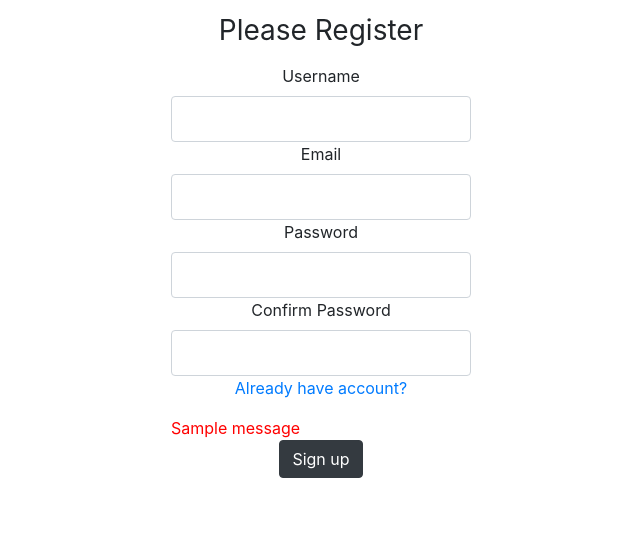
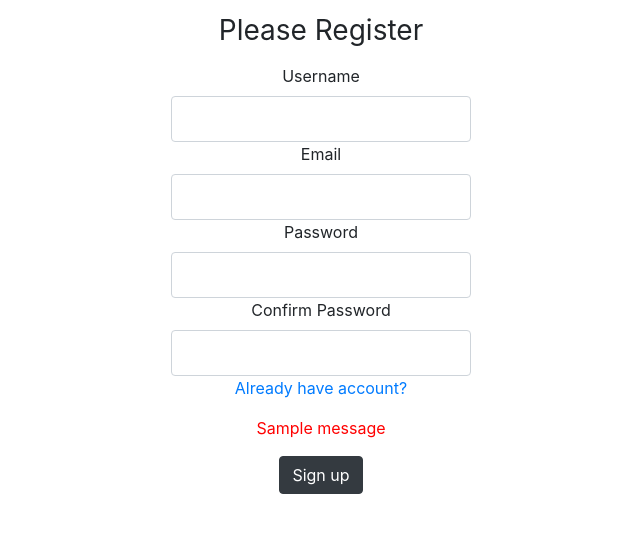
Before and after one commit to vwong175/cse312_group, a Flask app: page /signup/ in a window 1280 px wide. Shown: the part 111-644 px from the top of the page, without its empty margins (319-959 px from the left). Run offline with Flask 2, Linux system fonts and the light colour scheme; one stand-in notice (Sample message) is shown; some libraries are stand-ins or nearby versions.

Commit message:
final commit of error UI. Trust me

```diff
--- a/static/css/login.css
+++ b/static/css/login.css
@@ -45,3 +45,6 @@ ul.error {
 li{
     color: red;
 }
+#error{
+    color:red;
+}
--- a/static/css/register.css
+++ b/static/css/register.css
@@ -20,3 +20,6 @@ ul.error{
 li{
     color: red;
 }
+#error{
+    color: red;
+}
--- a/templates/login.html
+++ b/templates/login.html
@@ -33,7 +33,7 @@
         {% with messages = get_flashed_messages() %}
             {% if messages %}
                 {% for message in messages %}
-                <li>{{ message }}</li>
+                <p id="error">{{ message }}</p>
                 {% endfor %}
             {% endif %}
         {% endwith %}
--- a/templates/register.html
+++ b/templates/register.html
@@ -25,19 +25,16 @@
 
         {{ form.confirm_password.label(class="form-label") }}
         {{ form.confirm_password(class="form-control") }}
-        <ul class="error">
-          {% for error in form.confirm_password.errors %}
-              <li> {{ error }}</li>
-          {% endfor %}
-        </ul>
+
+        {% for error in form.confirm_password.errors %}
+            <p id="error"> {{ error }}</p>
+        {% endfor %}
         <p><a href="{{ url_for('login_page') }}" class="link-info">Already have account?</a></p>
         {% with messages = get_flashed_messages() %}
             {% if messages %}
-            <ul class="error">
               {% for message in messages %}
-              <li>{{ message }}</li>
+                <p id="error">{{ message }}</p>
               {% endfor %}
-            </ul>
             {% endif %}
         {% endwith %}
         {{ form.submit(class="btn btn-dark") }}
```
